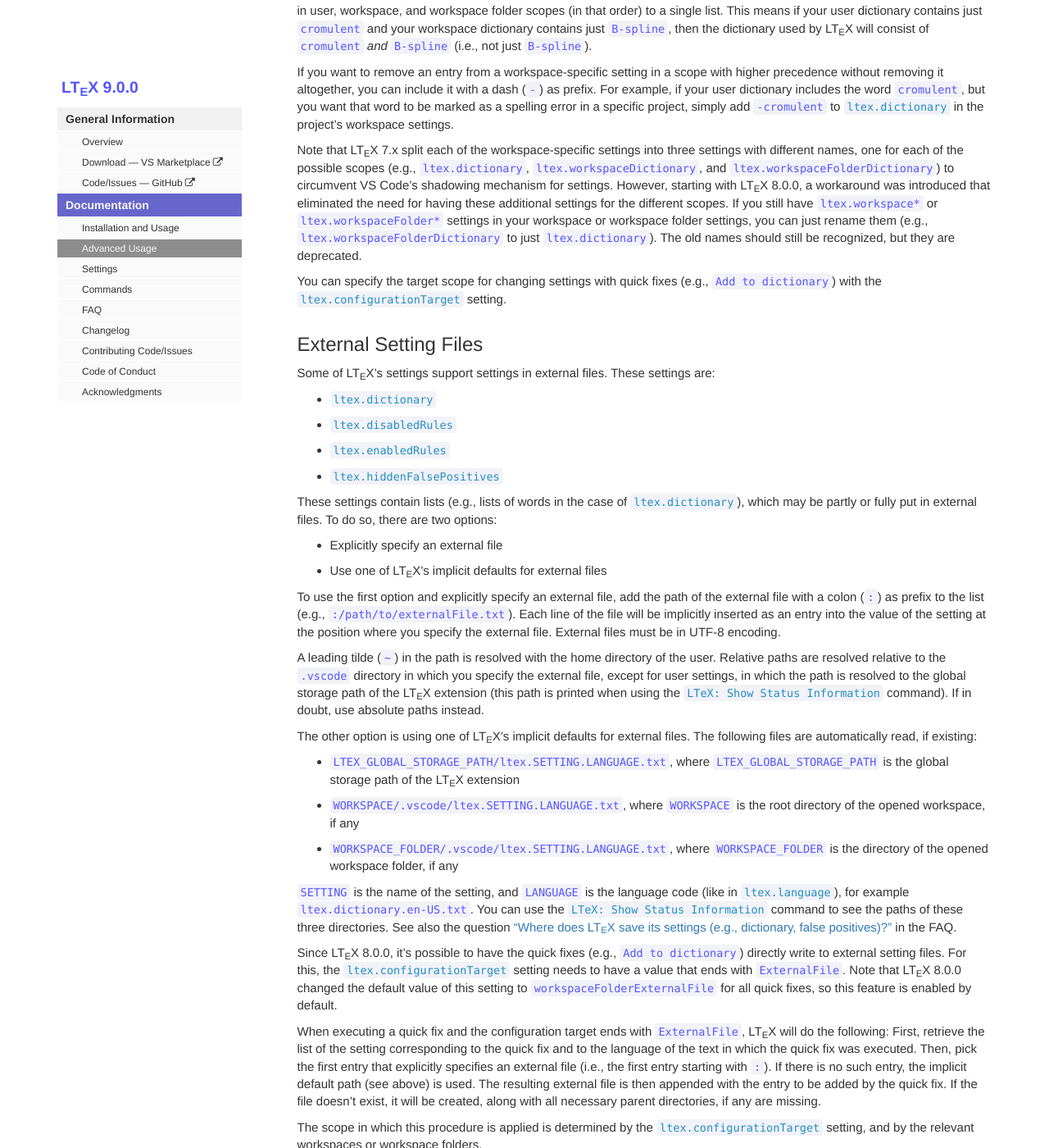
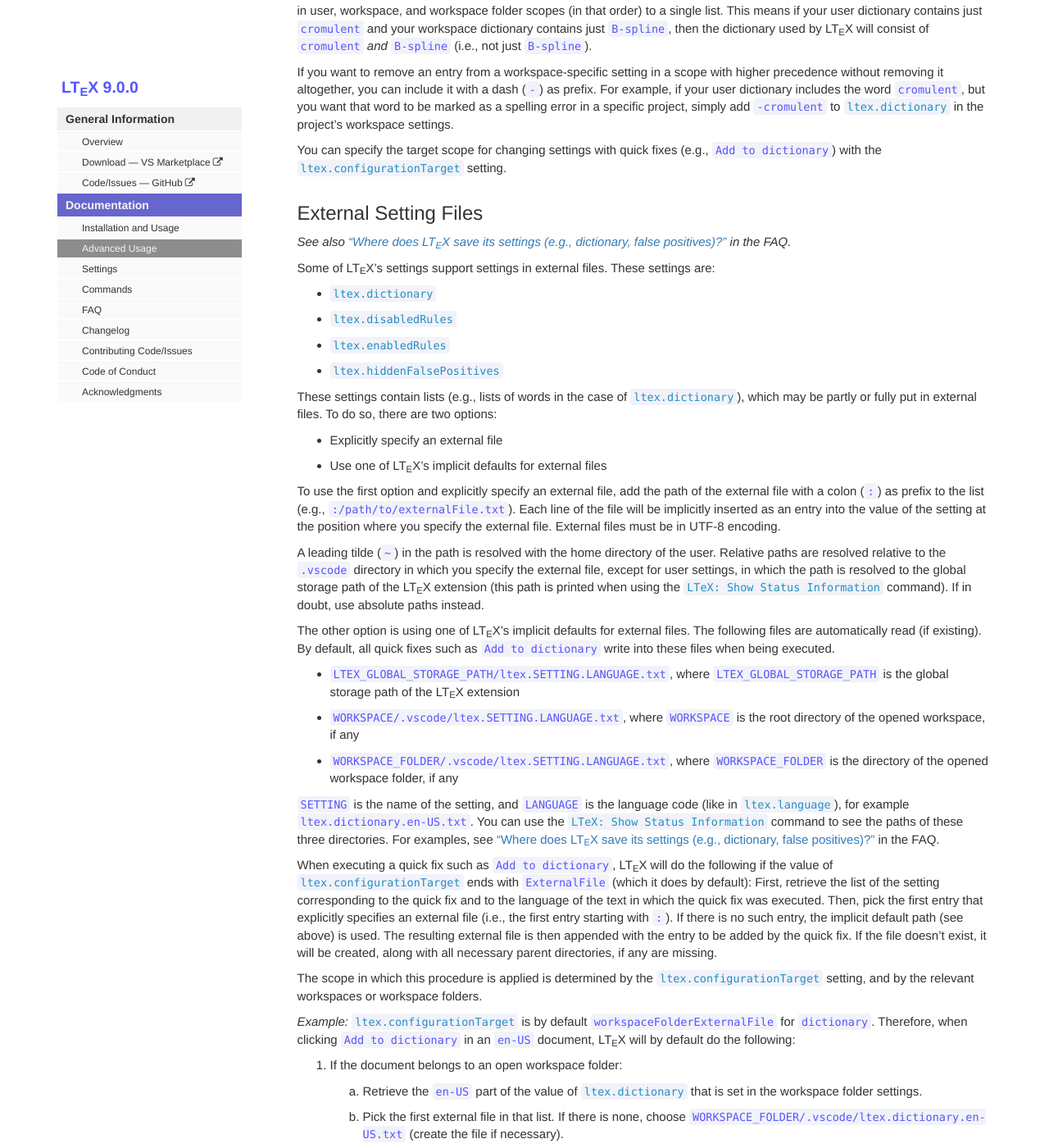
Before and after one commit to valentjn/vscode-ltex, a Jekyll site: the page built from pages/docs/advanced-usage.md, in a window 1280 px wide and 1400 px high, scrolled down 642 px. Shown: the whole window at 82% size. Built offline with Jekyll 4.4.1, drawn with Linux system fonts in a browser that asks for light colours.

Commit message:
Remove deprecated info about LTeX 8.0.0 from usage

```diff
--- a/pages/docs/advanced-usage.md
+++ b/pages/docs/advanced-usage.md
@@ -32,11 +32,11 @@
 
 If you want to remove an entry from a workspace-specific setting in a scope with higher precedence without removing it altogether, you can include it with a dash (`-`) as prefix. For example, if your user dictionary includes the word `cromulent`, but you want that word to be marked as a spelling error in a specific project, simply add `-cromulent` to [`ltex.dictionary`](settings.html#ltexdictionary) in the project's workspace settings.
 
-Note that LTeX 7.x split each of the workspace-specific settings into three settings with different names, one for each of the possible scopes (e.g., `ltex.dictionary`, `ltex.workspaceDictionary`, and `ltex.workspaceFolderDictionary`) to circumvent VS Code's shadowing mechanism for settings. However, starting with LTeX 8.0.0, a workaround was introduced that eliminated the need for having these additional settings for the different scopes. If you still have `ltex.workspace*` or `ltex.workspaceFolder*` settings in your workspace or workspace folder settings, you can just rename them (e.g., `ltex.workspaceFolderDictionary` to just `ltex.dictionary`). The old names should still be recognized, but they are deprecated.
-
 You can specify the target scope for changing settings with quick fixes (e.g., `Add to dictionary`) with the [`ltex.configurationTarget`](settings.html#ltexconfigurationtarget) setting.
 
 ## External Setting Files
+
+*See also [“Where does LTeX save its settings (e.g., dictionary, false positives)?”](faq.html#where-does-ltex-save-its-settings-eg-dictionary-false-positives) in the FAQ.*
 
 Some of LTeX's settings support settings in external files. These settings are:
 
@@ -54,17 +54,15 @@
 
 A leading tilde (`~`) in the path is resolved with the home directory of the user. Relative paths are resolved relative to the `.vscode` directory in which you specify the external file, except for user settings, in which the path is resolved to the global storage path of the LTeX extension (this path is printed when using the [`LTeX: Show Status Information`](commands.html#ltex-show-status-information) command). If in doubt, use absolute paths instead.
 
-The other option is using one of LTeX's implicit defaults for external files. The following files are automatically read, if existing:
+The other option is using one of LTeX's implicit defaults for external files. The following files are automatically read (if existing). By default, all quick fixes such as `Add to dictionary` write into these files when being executed.
 
 - `LTEX_GLOBAL_STORAGE_PATH/ltex.SETTING.LANGUAGE.txt`, where `LTEX_GLOBAL_STORAGE_PATH` is the global storage path of the LTeX extension
 - `WORKSPACE/.vscode/ltex.SETTING.LANGUAGE.txt`, where `WORKSPACE` is the root directory of the opened workspace, if any
 - `WORKSPACE_FOLDER/.vscode/ltex.SETTING.LANGUAGE.txt`, where `WORKSPACE_FOLDER` is the directory of the opened workspace folder, if any
 
-`SETTING` is the name of the setting, and `LANGUAGE` is the language code (like in [`ltex.language`](settings.html#ltexlanguage)), for example `ltex.dictionary.en-US.txt`. You can use the [`LTeX: Show Status Information`](commands.html#ltex-show-status-information) command to see the paths of these three directories. See also the question [“Where does LTeX save its settings (e.g., dictionary, false positives)?”](faq.html#where-does-ltex-save-its-settings-eg-dictionary-false-positives) in the FAQ.
+`SETTING` is the name of the setting, and `LANGUAGE` is the language code (like in [`ltex.language`](settings.html#ltexlanguage)), for example `ltex.dictionary.en-US.txt`. You can use the [`LTeX: Show Status Information`](commands.html#ltex-show-status-information) command to see the paths of these three directories. For examples, see [“Where does LTeX save its settings (e.g., dictionary, false positives)?”](faq.html#where-does-ltex-save-its-settings-eg-dictionary-false-positives) in the FAQ.
 
-Since LTeX 8.0.0, it's possible to have the quick fixes (e.g., `Add to dictionary`) directly write to external setting files. For this, the [`ltex.configurationTarget`](settings.html#ltexconfigurationtarget) setting needs to have a value that ends with `ExternalFile`. Note that LTeX 8.0.0 changed the default value of this setting to `workspaceFolderExternalFile` for all quick fixes, so this feature is enabled by default.
-
-When executing a quick fix and the configuration target ends with `ExternalFile`, LTeX will do the following: First, retrieve the list of the setting corresponding to the quick fix and to the language of the text in which the quick fix was executed. Then, pick the first entry that explicitly specifies an external file (i.e., the first entry starting with `:`). If there is no such entry, the implicit default path (see above) is used. The resulting external file is then appended with the entry to be added by the quick fix. If the file doesn't exist, it will be created, along with all necessary parent directories, if any are missing.
+When executing a quick fix such as `Add to dictionary`, LTeX will do the following if the value of [`ltex.configurationTarget`](settings.html#ltexconfigurationtarget) ends with `ExternalFile` (which it does by default): First, retrieve the list of the setting corresponding to the quick fix and to the language of the text in which the quick fix was executed. Then, pick the first entry that explicitly specifies an external file (i.e., the first entry starting with `:`). If there is no such entry, the implicit default path (see above) is used. The resulting external file is then appended with the entry to be added by the quick fix. If the file doesn't exist, it will be created, along with all necessary parent directories, if any are missing.
 
 The scope in which this procedure is applied is determined by the [`ltex.configurationTarget`](settings.html#ltexconfigurationtarget) setting, and by the relevant workspaces or workspace folders.
 
```
